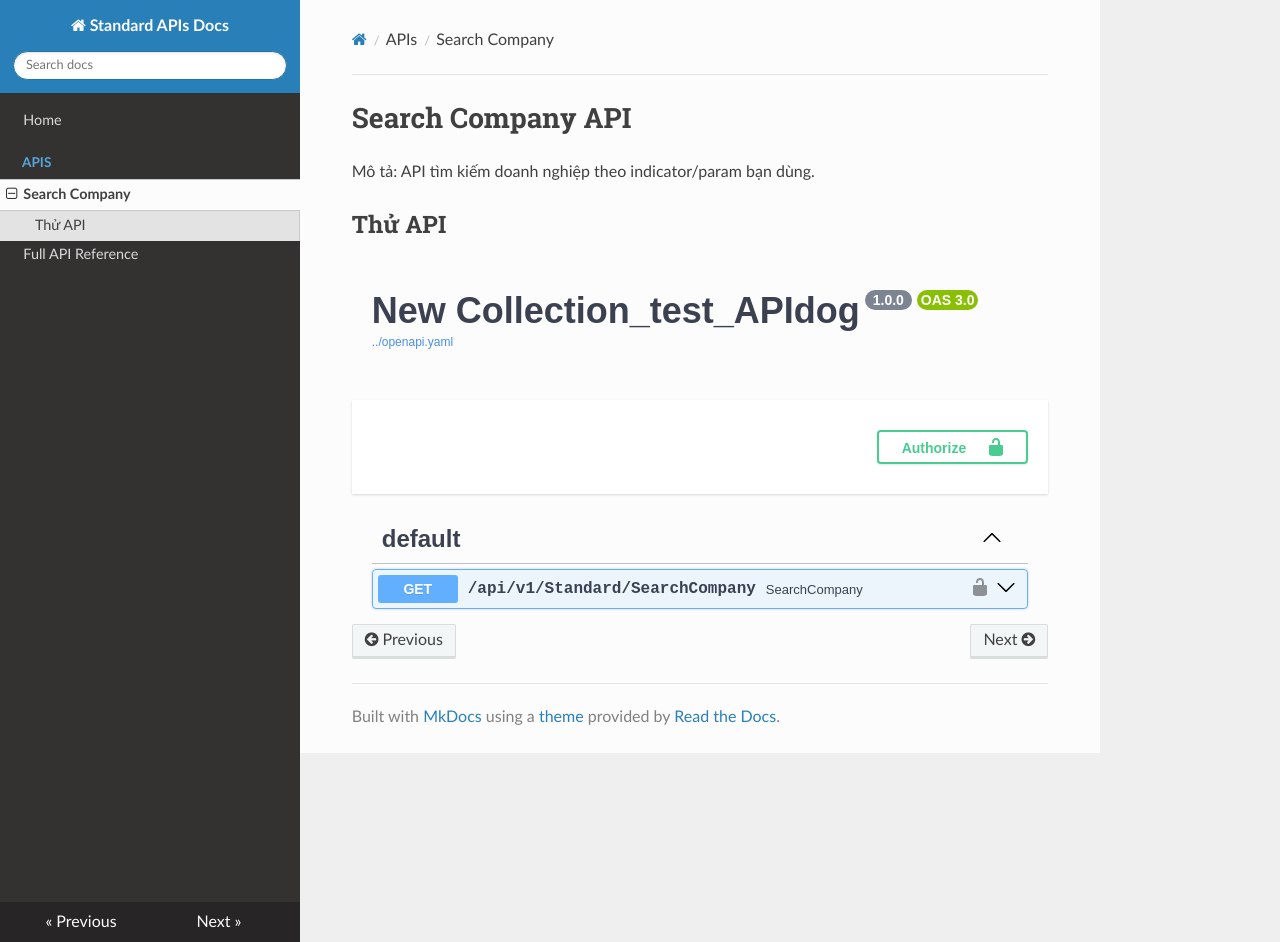
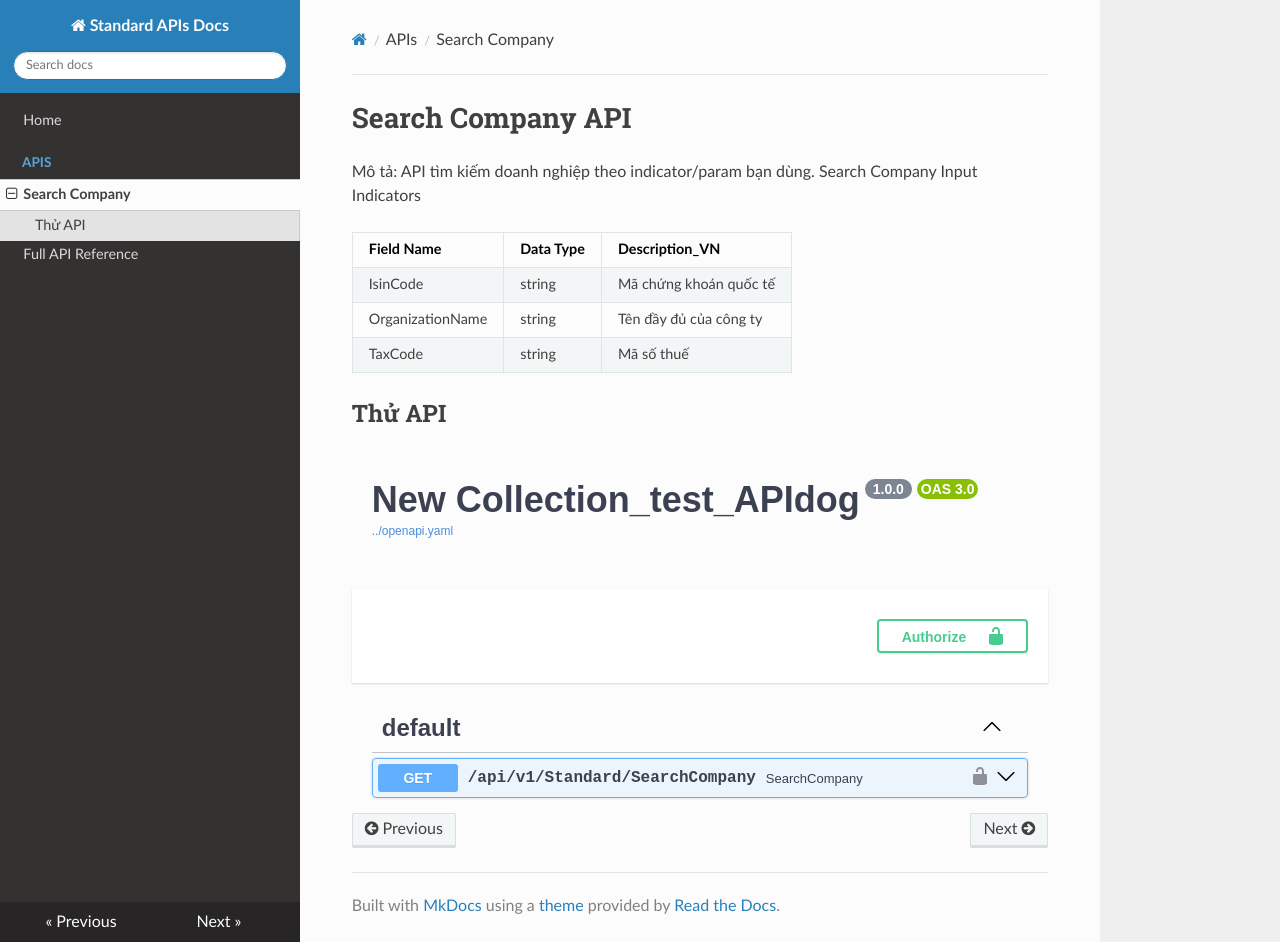
Before and after one commit to Truan-134340/Standard-APIs, an MkDocs documentation site: the page built from docs/search-company.md, in a window 1280 px wide and 942 px high. Built offline with MkDocs 1.6.1, drawn with Linux system fonts in a browser that asks for light colours; nearby versions of some CDN libraries.

Commit message:
Update search-company.md

```diff
--- a/docs/search-company.md
+++ b/docs/search-company.md
@@ -1,6 +1,14 @@
 # Search Company API
 
 Mô tả: API tìm kiếm doanh nghiệp theo indicator/param bạn dùng.
+Search Company Input Indicators
+
+| Field Name        | Data Type             | Description_VN           |
+|-------------|-------------------|-----------------|
+| IsinCode  | string         | Mã chứng khoán quốc tế      |
+| OrganizationName  | string         | Tên đầy đủ của công ty      |
+| TaxCode  | string         | Mã số thuế      |
+
 
 ## Thử API
 
```
